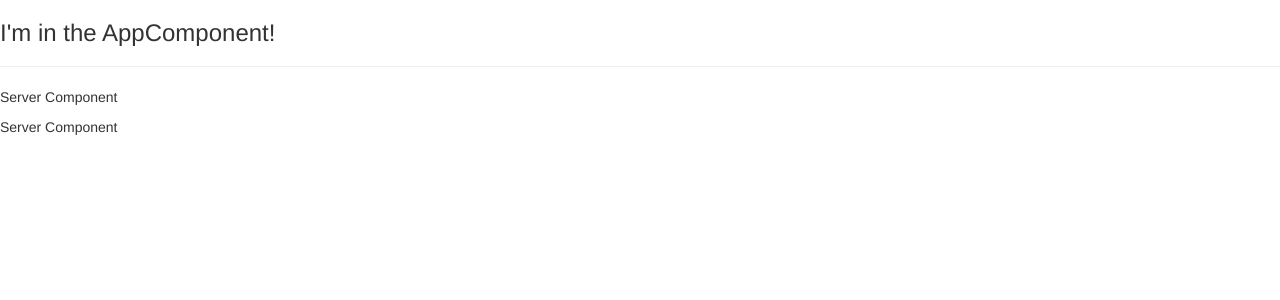
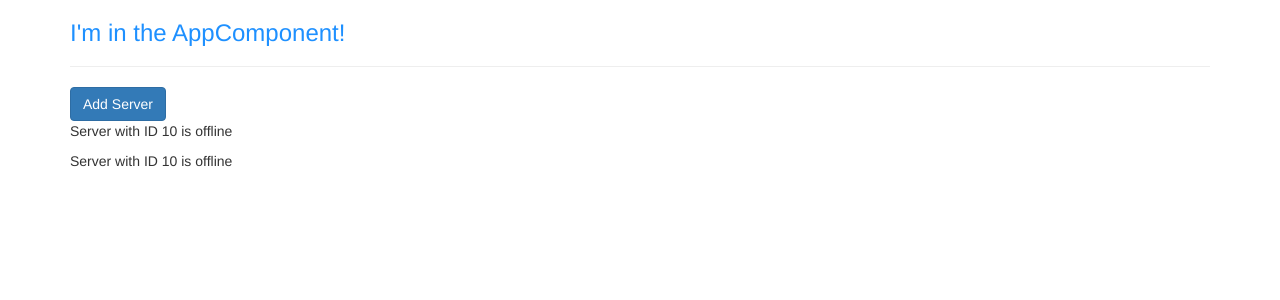
Before and after one commit to Netherwulf/angular-training-app, an Angular app: page / in a window 1280 px wide. Shown: the top 300 px of the page. Built offline with nearby package versions, Linux system fonts and the light colour scheme.

Commit message:
Added different types of component selectors
Added different types of component selectors

```diff
--- a/src/app/app.component.css
+++ b/src/app/app.component.css
@@ -0,0 +1,3 @@
+h3 {
+  color: darkblue;
+}
--- a/src/app/app.component.html
+++ b/src/app/app.component.html
@@ -1,3 +1,11 @@
-<h3>I'm in the AppComponent!</h3>
-<hr>
-<app-servers></app-servers>
+<div class="container">
+  <div class="row">
+    <div class="col-xs-12">
+      <h3>I'm in the AppComponent!</h3>
+      <hr>
+      <app-servers></app-servers>
+      <!--<div app-servers></div>-->
+      <!--<div class="app-servers"></div>-->
+    </div>
+  </div>
+</div>
--- a/src/app/app.component.ts
+++ b/src/app/app.component.ts
@@ -3,7 +3,12 @@ import { Component } from '@angular/core';
 @Component({
   selector: 'app-root',
   templateUrl: './app.component.html',
-  styleUrls: ['./app.component.css']
+  // styleUrls: ['./app.component.css']
+  styles: [`
+    h3 {
+      color: dodgerblue;
+    }
+  `]
 })
 export class AppComponent {
 }
--- a/src/app/server/server.component.html
+++ b/src/app/server/server.component.html
@@ -1 +1 @@
-<p>Server Component</p>
+<p>{{ 'Server' }} with ID {{ serverId }} is {{ getServerStatus() }}</p>
--- a/src/app/server/server.component.ts
+++ b/src/app/server/server.component.ts
@@ -5,4 +5,10 @@ import { Component } from '@angular/core';
   templateUrl: './server.component.html'
 })
 export class ServerComponent {
+  serverId = 10;
+  serverStatus = 'offline';
+
+  getServerStatus() {
+    return this.serverStatus;
+  }
 }
--- a/src/app/servers/servers.component.html
+++ b/src/app/servers/servers.component.html
@@ -1,2 +1,3 @@
+<button class="btn btn-primary">Add Server</button>
 <app-server></app-server>
 <app-server></app-server>
--- a/src/app/servers/servers.component.ts
+++ b/src/app/servers/servers.component.ts
@@ -1,10 +1,13 @@
 import { Component, OnInit } from '@angular/core';
 
 @Component({
-  selector: 'app-servers',
-  template: `
-    <app-server></app-server>
-    <app-server></app-server>`,
+  selector: 'app-servers', // selector via element
+  // selector: '[app-servers]', // selector via attribute
+  // selector: '.app-servers',
+  // template: `
+  //   <app-server></app-server>
+  //   <app-server></app-server>`,
+  templateUrl: './servers.component.html',
   styleUrls: ['./servers.component.css']
 })
 export class ServersComponent implements OnInit {
```
